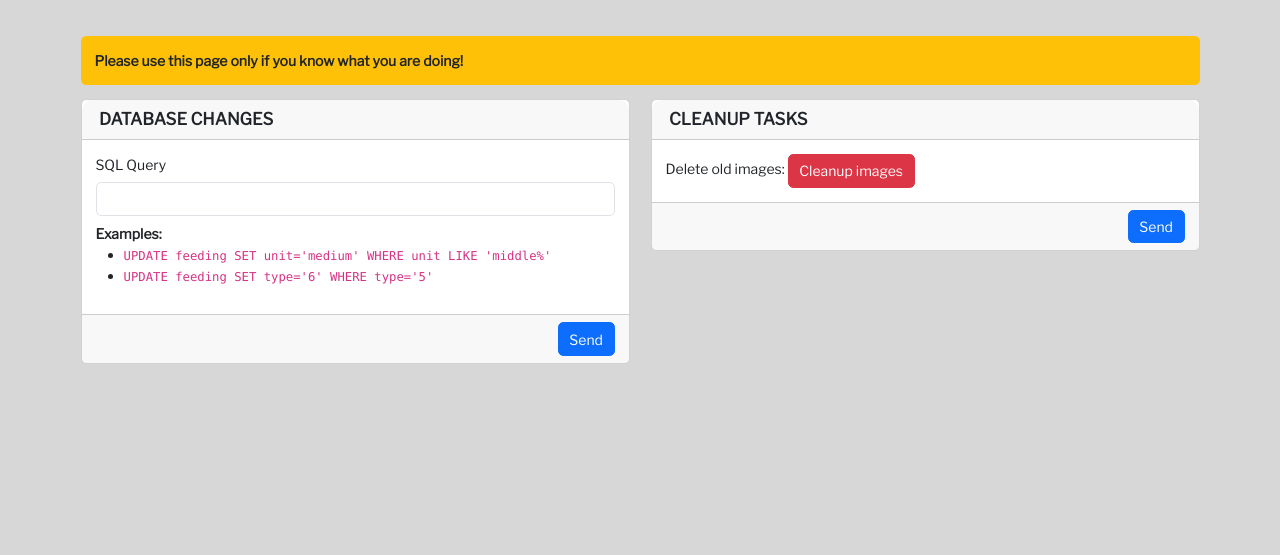
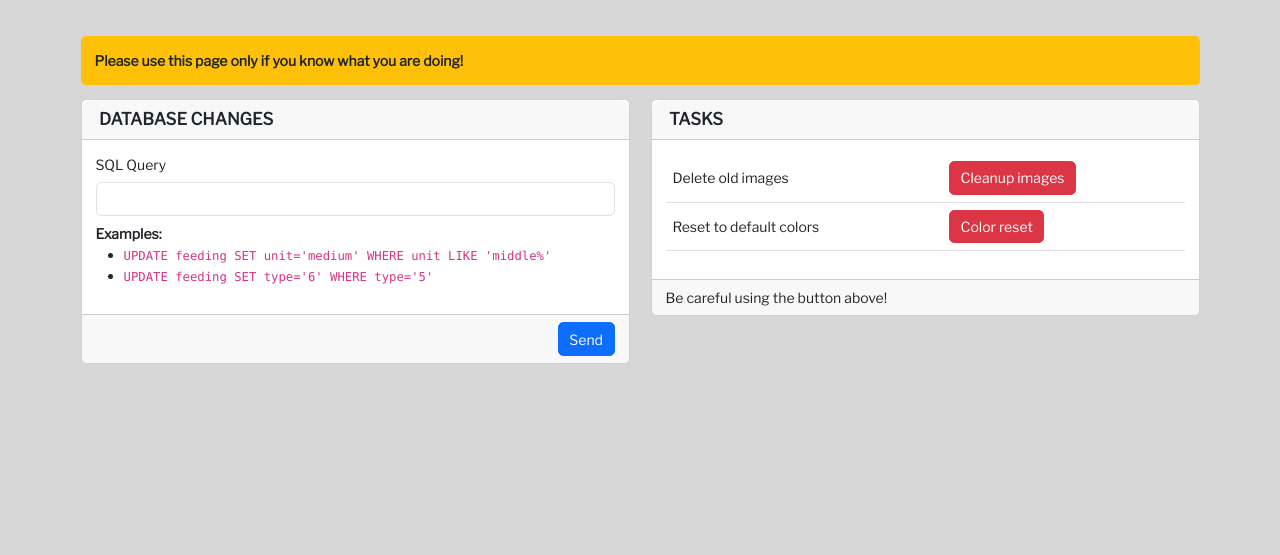
Before and after one commit to Brazier85/personal_zoo, a Flask app: page /maintenance/ in a window 1280 px wide. Shown: the part 49-604 px from the top of the page. Run offline with Flask 3, Linux system fonts and the light colour scheme; parts of the project's set-up code (start-up, migrations or seed data) failed here and were passed over; some libraries are stand-ins or nearby versions.

Commit message:
feat(): Color reset button

```diff
--- a/blueprints/maintenance/maintenance.py
+++ b/blueprints/maintenance/maintenance.py
@@ -70,42 +70,61 @@ def do_sql():
         current_app.logger.info(f"SQL query executed!")
         return redirect("/maintenance")
 
-@maintenance_bp.route("/cleanup_images")
-def clean_images():
+@maintenance_bp.route("/tasks/<string:task>")
+def tasks(task):
+    print(task)
+    if task == 'cleanup_images':
+        # Get all animal images
+        animal_images = Animal.query.add_columns(Animal.image).all()
+        terrarium_images = Terrarium.query.add_columns(Terrarium.image).all()
 
-    # Get all animal images
-    animal_images = Animal.query.add_columns(Animal.image).all()
-    terrarium_images = Terrarium.query.add_columns(Terrarium.image).all()
+        for image in os.listdir(f"{UPLOAD_FOLDER}/animals"):
+            if str(image) != 'dummy.jpg':
+                if any(image in filename for filename in animal_images):
+                    print(f"Found {image} in table!")
+                else:
+                    print(f"Could not find {image} in table!")
+                    try:
+                        file_path = os.path.join(f"{UPLOAD_FOLDER}/animals", str(image))
+                        if os.path.exists(file_path):
+                            os.remove(file_path)
+                    except:
+                        print(f"Could not delete old file: {image}")
 
-    for image in os.listdir(f"{UPLOAD_FOLDER}/animals"):
-        if str(image) != 'dummy.jpg':
-            if any(image in filename for filename in animal_images):
-                print(f"Found {image} in table!")
-            else:
-                print(f"Could not find {image} in table!")
-                try:
-                    file_path = os.path.join(f"{UPLOAD_FOLDER}/animals", str(image))
-                    if os.path.exists(file_path):
-                        os.remove(file_path)
-                except:
-                    print(f"Could not delete old file: {image}")
-
-    for image in os.listdir(f"{UPLOAD_FOLDER}/terrariums"):
-        if str(image) != 'dummy.jpg':
-            if any(image in filename for filename in terrarium_images):
-                print(f"Found {image} in table!")
-            else:
-                print(f"Could not find {image} in table!")
-                try:
-                    file_path = os.path.join(f"{UPLOAD_FOLDER}/terrariums", str(image))
-                    if os.path.exists(file_path):
-                        os.remove(file_path)
-                except:
-                    print(f"Could not delete old file: {image}")
+        for image in os.listdir(f"{UPLOAD_FOLDER}/terrariums"):
+            if str(image) != 'dummy.jpg':
+                if any(image in filename for filename in terrarium_images):
+                    print(f"Found {image} in table!")
+                else:
+                    print(f"Could not find {image} in table!")
+                    try:
+                        file_path = os.path.join(f"{UPLOAD_FOLDER}/terrariums", str(image))
+                        if os.path.exists(file_path):
+                            os.remove(file_path)
+                    except:
+                        print(f"Could not delete old file: {image}")
 
 
-    flash('Deleted old images!', 'success')
-    return redirect("/maintenance")
+        flash('Deleted old images!', 'success')
+        return redirect("/maintenance")
+
+    if task == 'color_reset':
+        # Color female
+        setting = Settings.query.filter(Settings.setting=='color_female').first()
+        setting.value='#e481e4'
+        db.session.add(setting)
+        # Color male
+        setting = Settings.query.filter(Settings.setting=='color_male').first()
+        setting.value='#89cff0'
+        db.session.add(setting)
+        # Color other
+        setting = Settings.query.filter(Settings.setting=='color_other').first()
+        setting.value='#29a039'
+        db.session.add(setting)
+        db.session.commit()
+
+        flash('Reset colors to default!', 'success')
+        return redirect("/maintenance")
 
 @maintenance_bp.route("/update")
 def do_update():
--- a/blueprints/maintenance/templates/maintenance.html
+++ b/blueprints/maintenance/templates/maintenance.html
@@ -43,19 +43,25 @@
         <div class="mb-3">
             <div class="card">
                 <div class="card-header">
-                    <div class="flex-grow"> Cleanup tasks </div>
+                    <div class="flex-grow"> Tasks </div>
                     <div class="btn-list">
                         <!-- no button -->
                     </div>
                 </div>
                 <div class="card-body">
-                    <div>
-                        Delete old images:
-                        <button type="button" class="btn btn-danger image_cleanup" id="image_cleanup" name="image_cleanup">Cleanup images</button>
-                    </div>
+                    <table class="table align-middle">
+                        <tr>
+                            <td>Delete old images</td>
+                            <td class="text-start"><button type="button" class="btn btn-danger image_cleanup" id="image_cleanup" name="image_cleanup">Cleanup images</button></td>
+                        </tr>
+                        <tr>
+                            <td>Reset to default colors</td>
+                            <td class="text-start"><button type="button" class="btn btn-danger color_reset" id="color_reset" name="color_reset">Color reset</button></td>
+                        </tr>
+                    </table>
                 </div>
-                <div class="card-footer text-end pr-0">
-                    <button type="submit" class="btn btn-primary">Send</button>
+                <div class="card-footer text-start">
+                    Be careful using the button above!
                 </div>
             </div>
         </div>
@@ -64,7 +70,10 @@
 
 <script>
     $('.image_cleanup').click(function(){
-        window.location.replace("/maintenance/cleanup_images");
+        window.location.replace("/maintenance/tasks/cleanup_images");
+    });
+    $('.color_reset').click(function(){
+        window.location.replace("/maintenance/tasks/color_reset");
     });
 </script>
 {% endblock %}
```
Also changed, not shown: blueprints/animal/animal.py (+4 -4 lines).
